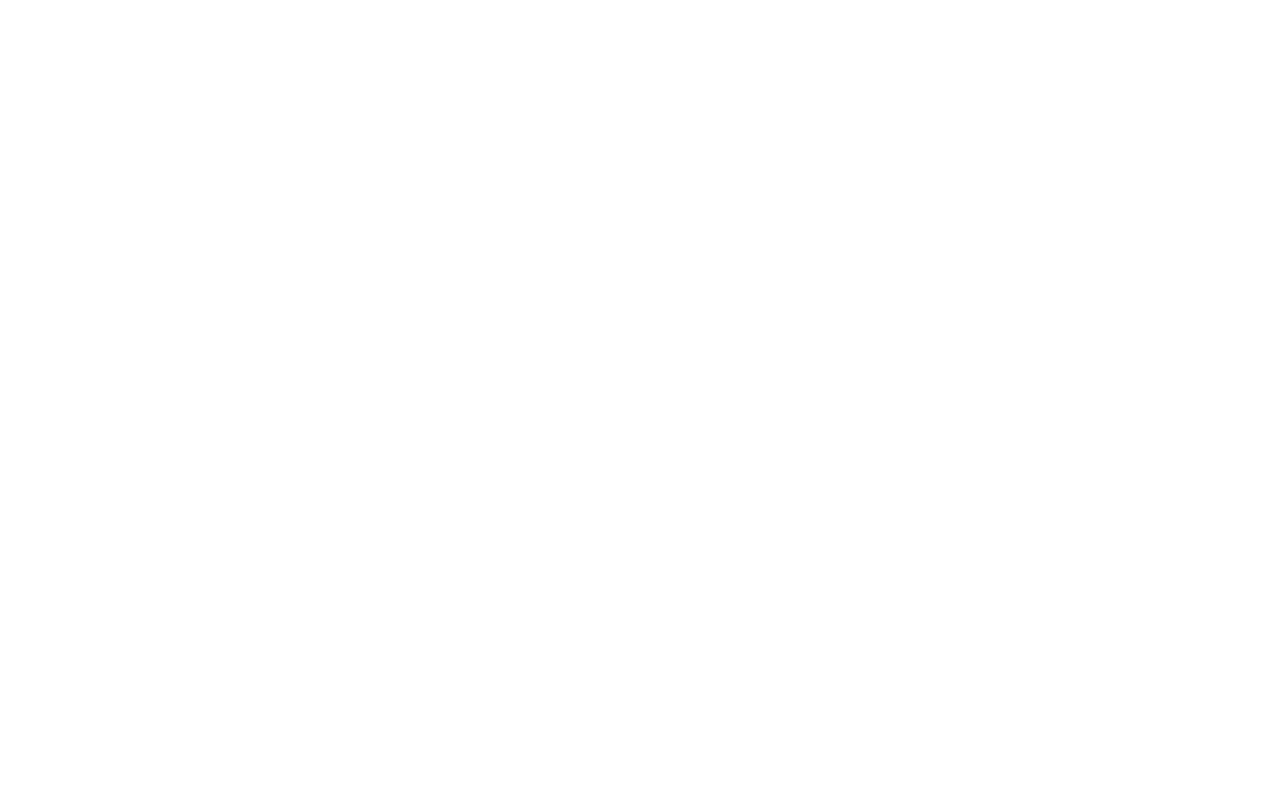
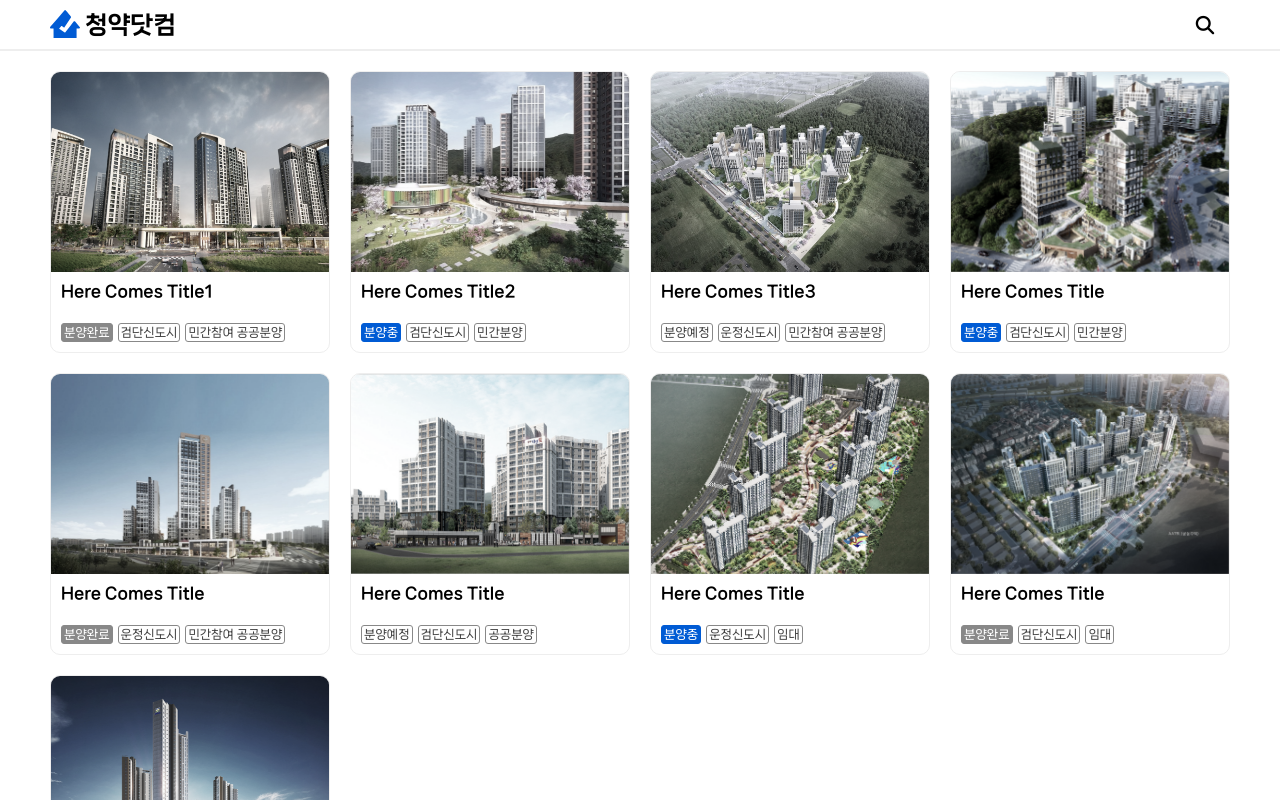
Before and after one commit to cheongyak-com/react-v1, a React (Create React App) app: page /list in a window 1280 px wide. Before the commit this address had no page. Shown: the top 800 px of the page. Built offline with nearby package versions, Linux system fonts and the light colour scheme.

Commit message:
index 버튼 경로 list/쿼리스트링으로 변경

```diff
--- a/src/App.js
+++ b/src/App.js
@@ -8,7 +8,7 @@ function App() {
   return (
     <Routes>
       <Route path="/" element={<IndexSelect />} />
-      <Route path="/list/:done" exct="false" element={<ArticleList />} />
+      <Route path="/list" exct="false" element={<ArticleList />} />
     </Routes>
   );
 }
--- a/src/components/routers/IndexSelect.js
+++ b/src/components/routers/IndexSelect.js
@@ -12,12 +12,12 @@ export default function IndexSelect() {
           </h1>
           <ul>
             <li>
-              <Link to='/list/schedule'>
+              <Link to='/list?state=0'>
                 <span>청약예정지</span>
               </Link>
             </li>
             <li>
-              <Link to='/list/completed'>
+              <Link to='/list?state=2'>
                 <span>청약완료지</span>
               </Link>
             </li>
```
